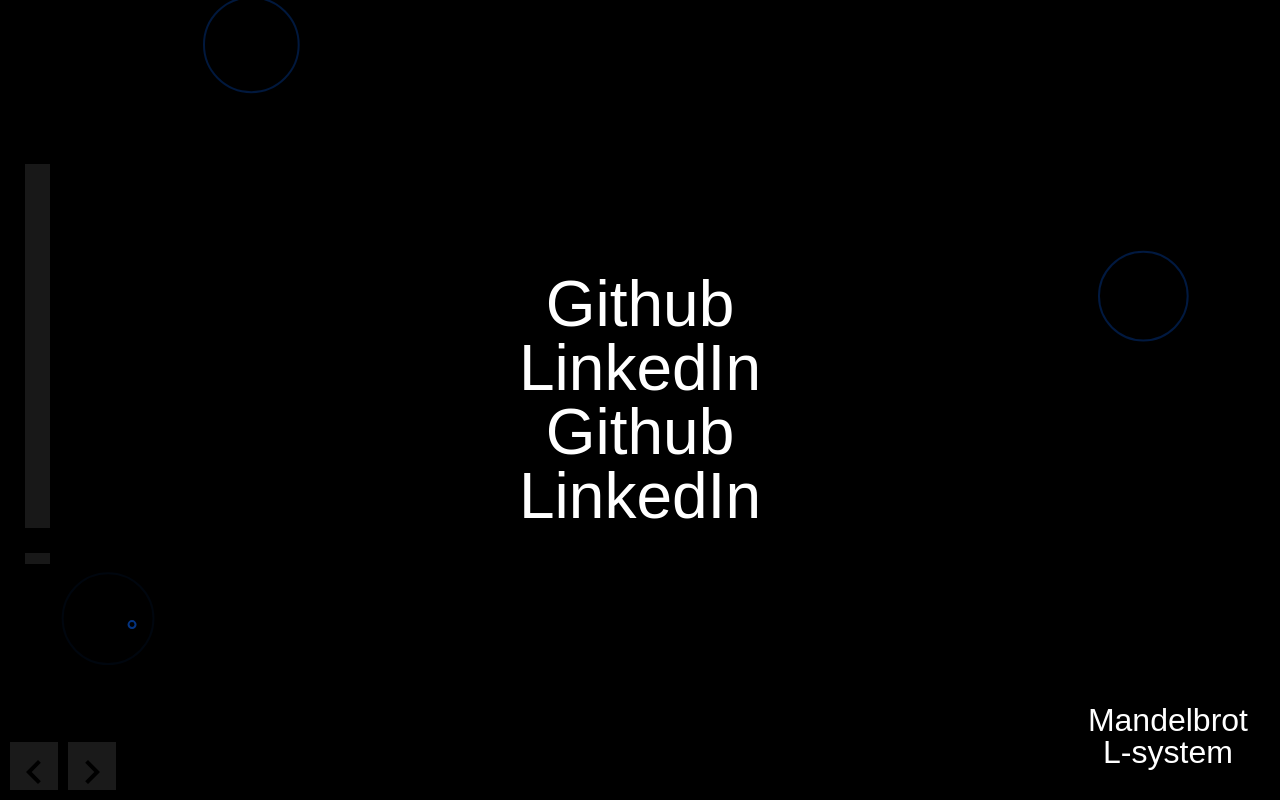
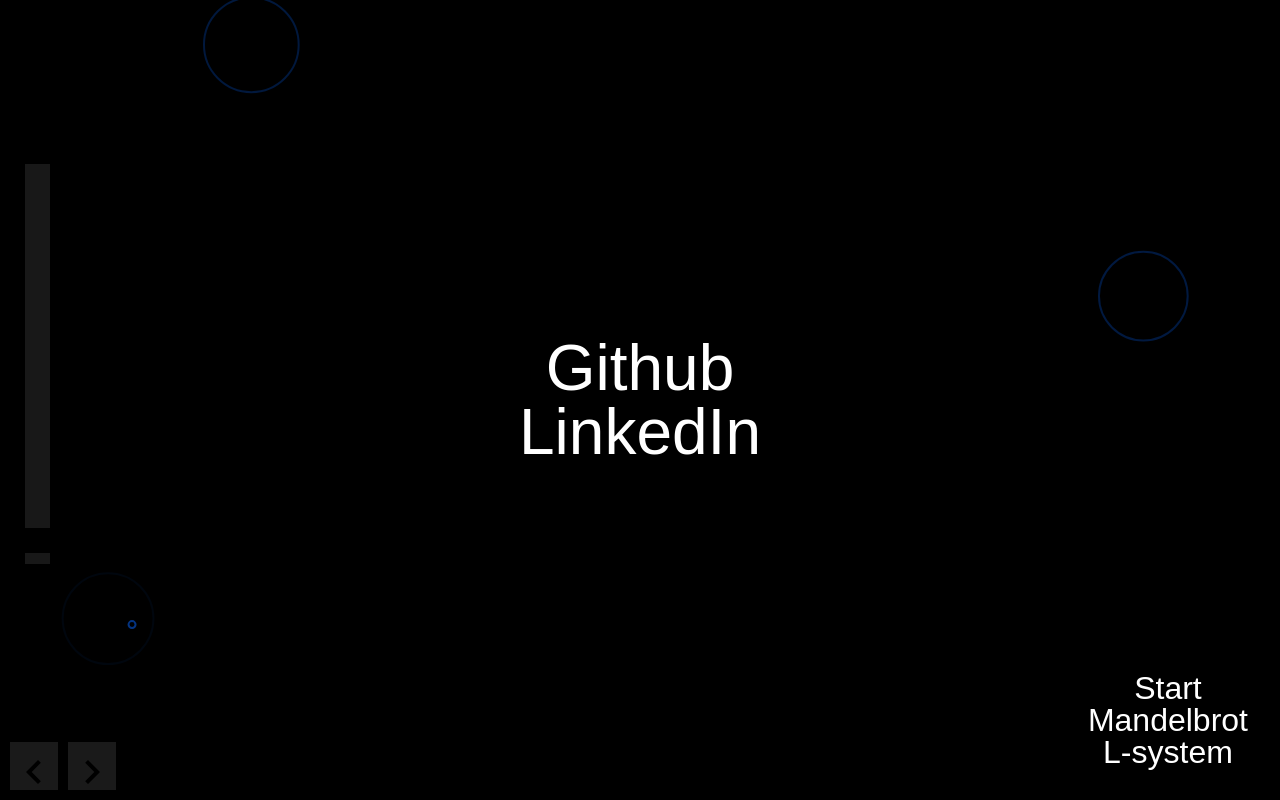
Before and after one commit to Drenata/patrick-andersson, a React app: page / in a window 1280 px wide. Built offline with nearby package versions, Linux system fonts and the light colour scheme.

Commit message:
Add React Router

```diff
--- a/package.json
+++ b/package.json
@@ -19,8 +19,10 @@
   "dependencies": {
     "@types/react": "^16.4.7",
     "@types/react-dom": "^16.0.6",
+    "@types/react-router-dom": "^4.3.0",
     "react": "^16.4.1",
     "react-dom": "^16.4.1",
+    "react-router-dom": "^4.3.1",
     "tslint": "^5.11.0"
   },
   "devDependencies": {
--- /dev/null
+++ b/src/components/LSystem.tsx
@@ -0,0 +1,18 @@
+import * as React from "react";
+
+interface LSystemProps {};
+interface LSystemState {};
+
+export class LSystem extends React.Component<LSystemProps, LSystemState> {
+  interval: number;
+
+  constructor(props: LSystemProps) {
+    super(props);
+
+    this.state = {};
+  }
+
+  render() {
+    return <h1>LSystem</h1>;
+  }
+}
--- a/src/components/home.tsx
+++ b/src/components/home.tsx
@@ -1,5 +1,7 @@
 import * as React from "react";
+import { Link, Route } from 'react-router-dom';
 import { HomeBackground } from './homeBackground';
+import { LSystem } from './LSystem';
 
 interface HomeProps {};
 interface HomeState {};
@@ -16,13 +18,13 @@
   render() {
     return [
       <div className="content">
-        <HomeBackground />
-        <div><a href="https://github.com/Drenata">Github</a></div>
-        <div><a href="https://www.linkedin.com/in/patrick-andersson-8755bab4/">LinkedIn</a></div>
+        <Route exact path="/" component={HomeBackground} />
+        <Route path="/lsystem" component={LSystem} />
       </div>,
       <div className="projects">
+        <div><Link to="/">Start</Link></div>
         <div><a href="/mandelbrot-webgl">Mandelbrot</a></div>
-        <div><a href="/lsystem">L-system</a></div>
+        <div><Link to="/lsystem">L-system</Link></div>
       </div>
     ];
   }
--- a/src/index.tsx
+++ b/src/index.tsx
@@ -1,8 +1,11 @@
 import * as React from "react";
 import * as ReactDOM from "react-dom";
+import { BrowserRouter } from 'react-router-dom';
 import { Home } from './components/home';
 
 ReactDOM.render(
-    <Home/>,
-    document.getElementById("root")
+  <BrowserRouter>
+    <Home />
+  </BrowserRouter>,
+  document.getElementById("root")
 );
```
Also changed, not shown: 1 other file (tests, documents, lock files or other folders).
